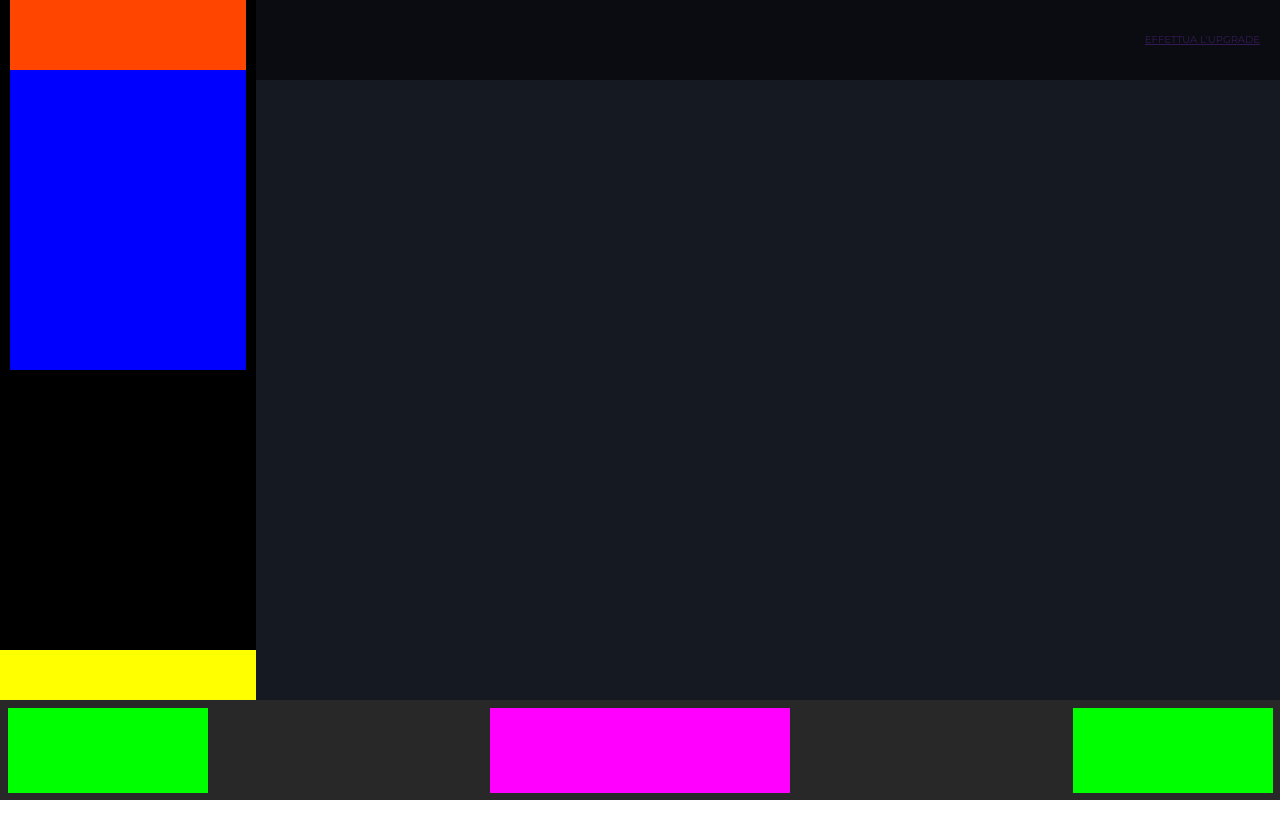
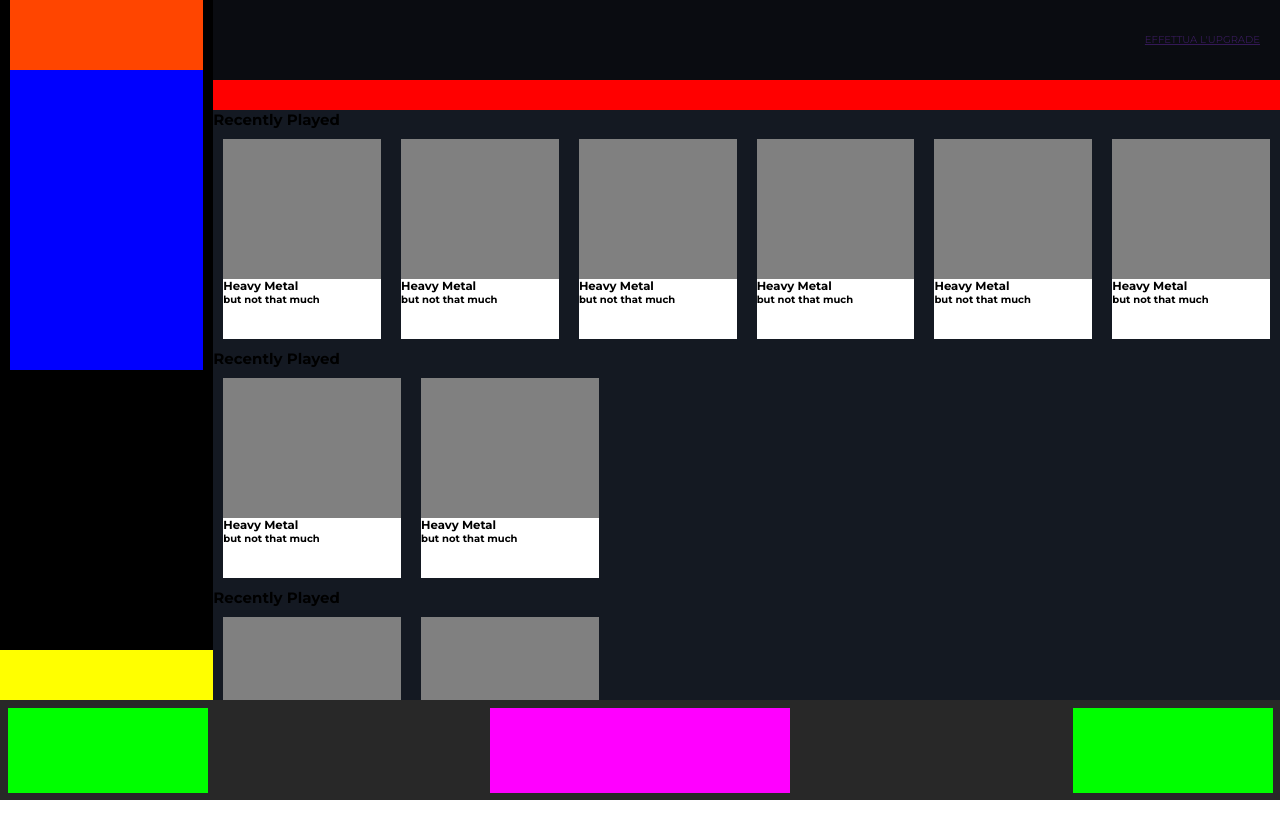
Before and after one commit to V1tale/html-css-spotifyweb, a plain HTML site: page index.html in a window 1280 px wide. Before the commit the page ends 800 px from the top, so only its background shows below. Drawn offline with Linux system fonts and the light colour scheme.

Commit message:
completata struttura desktop

```diff
--- a/css/style.css
+++ b/css/style.css
@@ -78,6 +78,30 @@ main {
     padding-right: 20px;
 }
 /* MAIN CONTENT */
+.nav {
+    width:100%;
+    height: 3rem;
+    background-color: red;
+    margin:auto;
+}
+#content {
+    width:100%;
+    padding-top: 10vh;
+}
+.row {
+
+}
+.video {
+    width:calc(100% / 6);
+    height:200px;
+    background-color: white;
+    margin: 1rem;
+}
+.img {
+    width:100%;
+    height:70%;
+    background-color: gray;
+}
 /* BOTTOMBAR */
 #bottombar {
     width:100%;
--- a/index.html
+++ b/index.html
@@ -22,6 +22,7 @@
             <a href="">EFFETTUA L'UPGRADE</a>
         </div>
         <!-- /TOPBAR -->
+        <div class="flex">
             <!-- SIDEBAR -->
             <div id="sidebar">
                 <div class="container">
@@ -54,8 +55,100 @@
                 <!-- /SIDEBAR -->
                 <!-- MAIN CONTENT -->
             <div id="content">
+                <div class="nav">
+                    <!-- <ul>
+                        <li><a href="">link</a></li>
+                        <li><a href="">link</a></li>
+                        <li><a href="">link</a></li>
+                        <li><a href="">link</a></li>
+                        <li><a href="">link</a></li>
+                        <li><a href="">link</a></li>
+                    </ul> -->
+                </div>
+                <section class="row">
+                    <h2>Recently Played</h2>
+                        <div class="flex">
+                            <div class="video">
+                                <div class="img">
 
                                 </div>
+                                <h3>Heavy Metal</h3>
+                                <h4>but not that much</h4>
+                            </div>
+                            <div class="video">
+                                <div class="img">
+
+                                </div>
+                                <h3>Heavy Metal</h3>
+                                <h4>but not that much</h4>
+                            </div>
+                            <div class="video">
+                                <div class="img">
+
+                                </div>
+                                <h3>Heavy Metal</h3>
+                                <h4>but not that much</h4>
+                            </div>
+                            <div class="video">
+                                <div class="img">
+
+                                </div>
+                                <h3>Heavy Metal</h3>
+                                <h4>but not that much</h4>
+                            </div>
+                            <div class="video">
+                                <div class="img">
+
+                                </div>
+                                <h3>Heavy Metal</h3>
+                                <h4>but not that much</h4>
+                            </div>
+                            <div class="video">
+                                <div class="img">
+
+                                </div>
+                                <h3>Heavy Metal</h3>
+                                <h4>but not that much</h4>
+                            </div>
+                        </div>
+                <section class="row">
+                    <h2>Recently Played</h2>
+                        <div class="flex">
+                            <div class="video">
+                                <div class="img">
+
+                                </div>
+                                <h3>Heavy Metal</h3>
+                                <h4>but not that much</h4>
+                            </div>
+                            <div class="video">
+                                <div class="img">
+
+                                </div>
+                                <h3>Heavy Metal</h3>
+                                <h4>but not that much</h4>
+                            </div>
+                        </div>
+                </section>
+                <section class="row">
+                    <h2>Recently Played</h2>
+                        <div class="flex">
+                            <div class="video">
+                                <div class="img">
+
+                                </div>
+                                <h3>Heavy Metal</h3>
+                                <h4>but not that much</h4>
+                            </div>
+                            <div class="video">
+                                <div class="img">
+
+                                </div>
+                                <h3>Heavy Metal</h3>
+                                <h4>but not that much</h4>
+                            </div>
+                        </div>
+                </section>
                 <!-- /MAIN CONTENT -->
         </div>
         <!-- BOTTOMBAR -->
```
Lines whose indentation alone changed are shown as unchanged.
